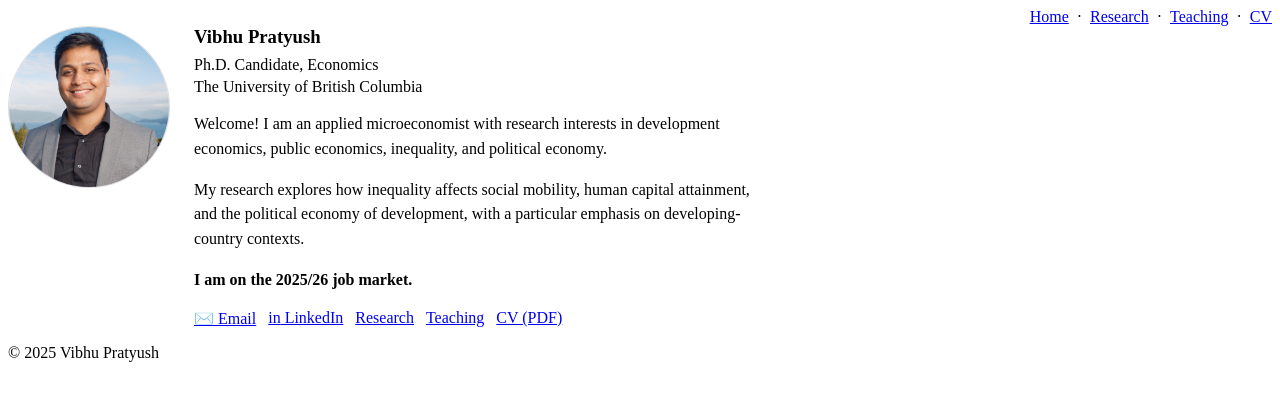
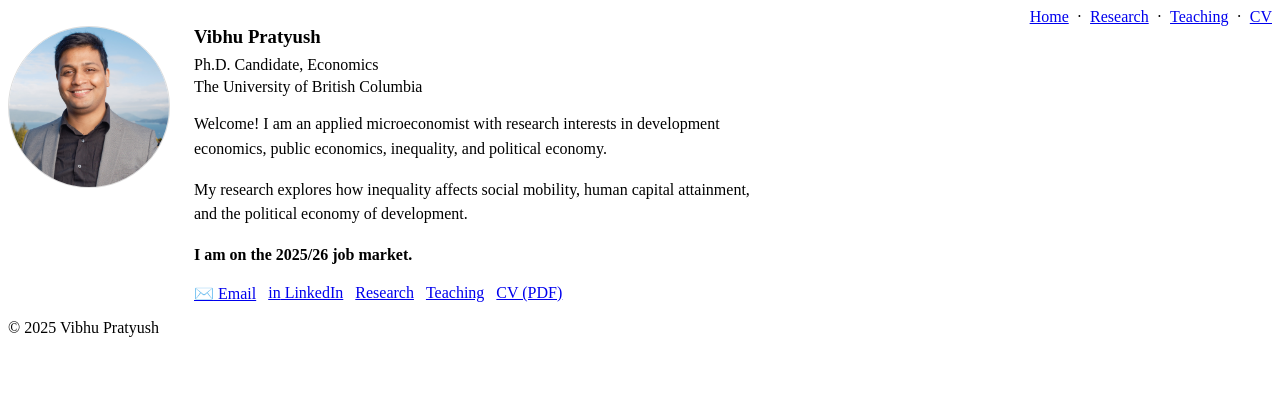
Before and after one commit to vibhupratyush/vibhupratyush.github.io, a React (Vite) app: page / in a window 1280 px wide. Shown: the top 400 px of the page. Built offline with nearby package versions, Linux system fonts and the light colour scheme.

Commit message:
Update App.jsx

```diff
--- a/src/App.jsx
+++ b/src/App.jsx
@@ -168,8 +168,7 @@ function Home() {
             </p>
             <p>
               My research explores how inequality affects social mobility, human
-              capital attainment, and the political economy of development, with a
-              particular emphasis on developing-country contexts.
+              capital attainment, and the political economy of development.
             </p>
             <p style={{ fontWeight: 600 }}>I am on the 2025/26 job market.</p>
           </div>
```
